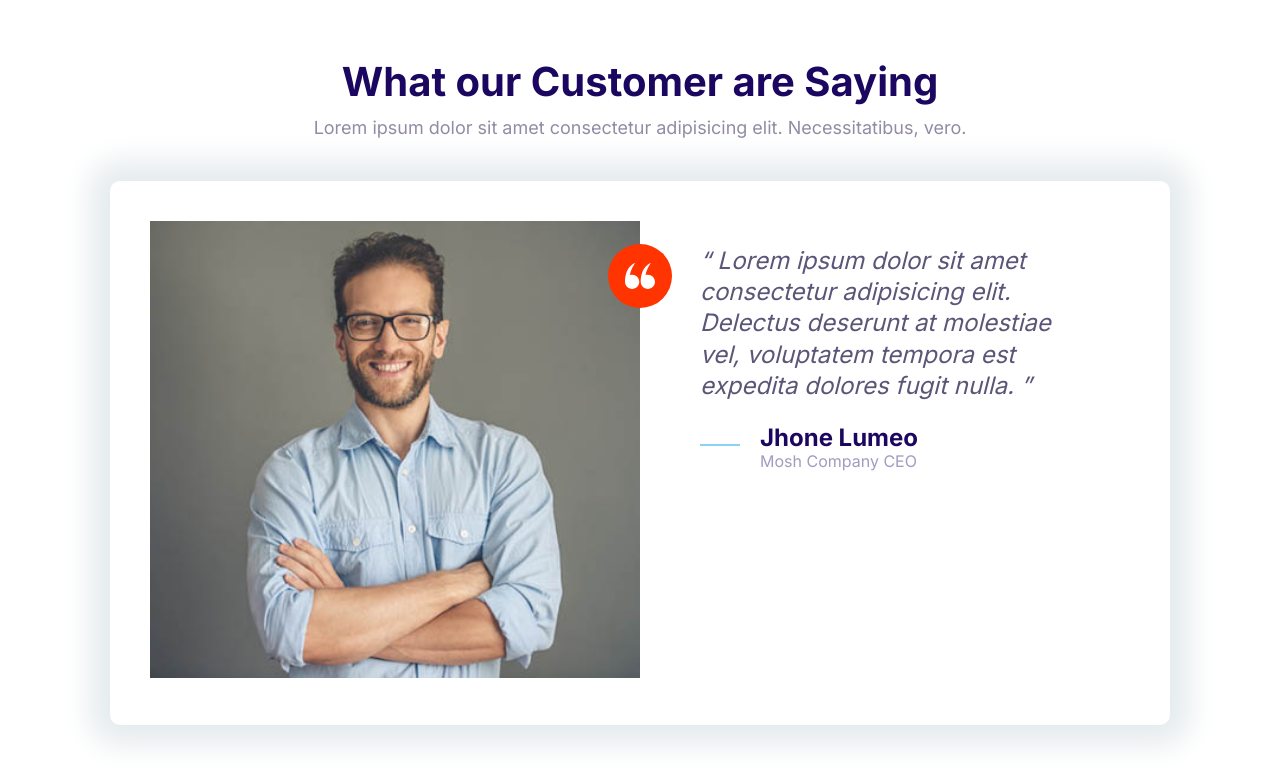
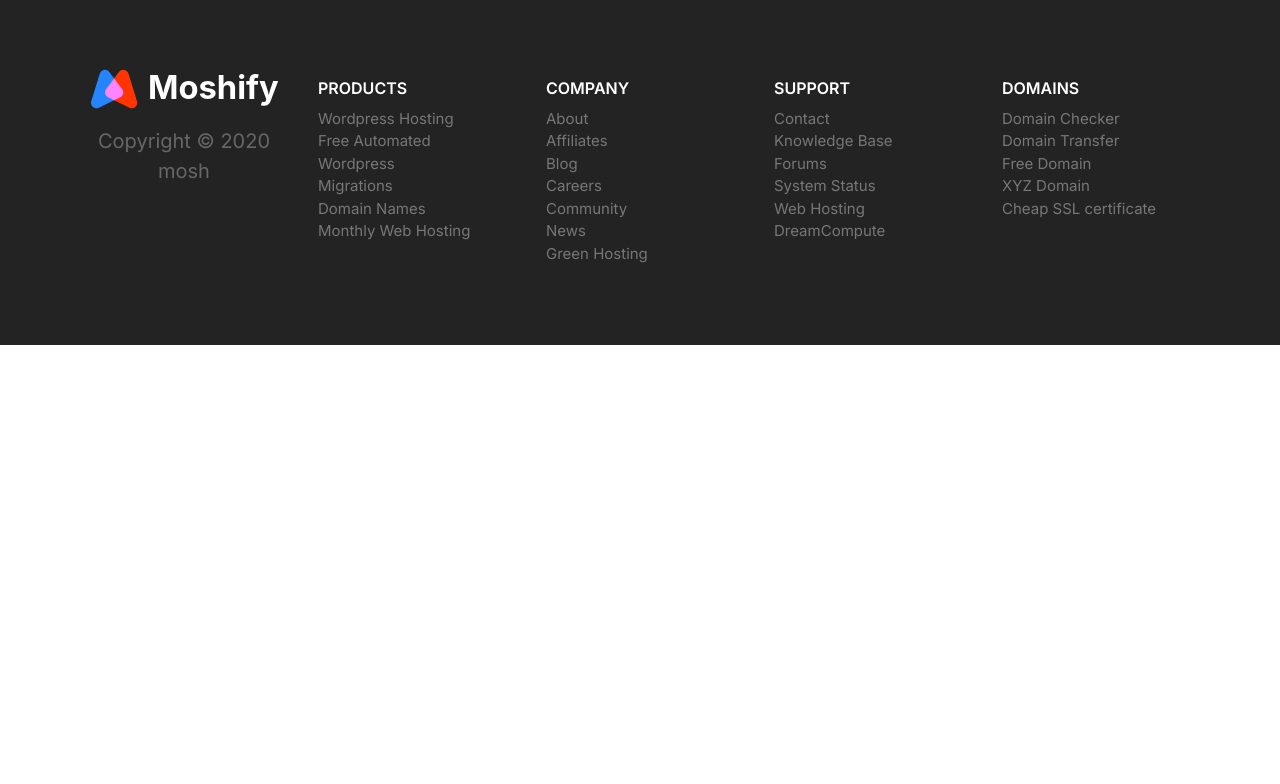
Before and after one commit to AwaisnBhatti/Moshify, a plain HTML site: page index.html in a window 1280 px wide. Drawn offline with Linux system fonts and the light colour scheme.

Commit message:
Building the footer.

```diff
--- a/css/styles.css
+++ b/css/styles.css
@@ -821,4 +821,79 @@ a {
   }
 }
 
-/* Testimonial Block */
+/* Footer */
+
+.footer {
+  background: #232323;
+}
+
+.footer a {
+  color: #777;
+  transition: color 0.3s;
+}
+
+.footer a:hover {
+  color: #fff;
+}
+
+.footer .list {
+  margin: 0;
+}
+
+.footer__brand {
+  text-align: center;
+  margin-top: 5rem;
+}
+
+.footer__logo {
+  width: 100%;
+  max-width: 230px;
+}
+
+.footer__copy {
+  color: #fff;
+  font-size: 2rem;
+  opacity: 0.3;
+}
+
+.footer__section {
+  border-bottom: 1px solid #393939;
+  padding: 2rem;
+}
+
+.footer__heading {
+  text-transform: uppercase;
+  font-weight: 600;
+}
+
+@media screen and (min-width: 768px) {
+  .footer__sections {
+    grid-template-columns: repeat(auto-fit, minmax(10rem, 1fr));
+  }
+
+  .footer__brand {
+    order: -1;
+    margin-top: 0;
+  }
+
+  .footer .collapsible__chevron {
+    display: none;
+  }
+
+  .footer .collapsible__content {
+    max-height: 100vh;
+    opacity: 1;
+  }
+
+  .footer .collapsible {
+    border: 0;
+  }
+
+  .footer .list {
+    font-size: 1.5rem;
+  }
+
+  .footer__heading {
+    font-size: 1.6rem;
+  }
+}
--- a/index.html
+++ b/index.html
@@ -15,50 +15,77 @@
     <link rel="stylesheet" href="css/styles.css" />
   </head>
   <body>
-    <section class="block">
-      <header class="block__header">
-        <h2>What our Customer are Saying</h2>
-        <p>
-          Lorem ipsum dolor sit amet consectetur adipisicing elit.
-          Necessitatibus, vero.
-        </p>
-      </header>
-      <div class="container">
-        <div class="card testimonial">
-          <div class="grid grid--1x2">
-            <div class="testimonial__image">
-              <img
-                src="images/testimonial.jpg"
-                alt="A happy smilling customer"
-              />
-              <span class="icon-container icon-container--accent">
-                <svg class="icon icon--white icon--small">
-                  <use xlink:href="images/sprite.svg#quotes"></use>
-                </svg>
-              </span>
-            </div>
-            <blockquote class="quote">
-              <p class="quote__text">
-                Lorem ipsum dolor sit amet consectetur adipisicing elit.
-                Delectus deserunt at molestiae vel, voluptatem tempora est
-                expedita dolores fugit nulla.
-              </p>
-              <div class="media">
-                <div class="media__image">
-                  <svg class="icon icon--primary quote__line">
-                    <use xlink:href="images/sprite.svg#line"></use>
-                  </svg>
-                </div>
-                <div class="media__body">
-                  <h3 class="media__title quote__author">Jhone Lumeo</h3>
-                  <p class="quote__organization">Mosh Company CEO</p>
-                </div>
-              </div>
-            </blockquote>
-          </div>
+    <footer class="block block--dark footer">
+      <div class="grid container footer__sections">
+        <div class="collapsible collapsible--expanded footer__section">
+          <header class="collapsible__header">
+            <h3 class="collapsible__heading footer__heading">Products</h3>
+            <svg class="icon icon--white collapsible__chevron">
+              <use xlink:href="images/sprite.svg#chevron"></use>
+            </svg>
+          </header>
+          <ul class="list collapsible__content">
+            <li><a href="#">Wordpress Hosting</a></li>
+            <li><a href="#">Free Automated Wordpress</a></li>
+            <li><a href="#">Migrations</a></li>
+            <li><a href="#">Domain Names</a></li>
+            <li><a href="#">Monthly Web Hosting</a></li>
+          </ul>
         </div>
+        <div class="collapsible collapsible--expanded footer__section">
+          <header class="collapsible__header">
+            <h3 class="collapsible__heading footer__heading">Company</h3>
+            <svg class="icon icon--white collapsible__chevron">
+              <use xlink:href="images/sprite.svg#chevron"></use>
+            </svg>
+          </header>
+          <ul class="list collapsible__content">
+            <li><a href="#">About</a></li>
+            <li><a href="#">Affiliates</a></li>
+            <li><a href="#">Blog</a></li>
+            <li><a href="#">Careers</a></li>
+            <li><a href="#">Community</a></li>
+            <li><a href="#">News</a></li>
+            <li><a href="#">Green Hosting</a></li>
+          </ul>
+        </div>
+        <div class="collapsible collapsible--expanded footer__section">
+          <header class="collapsible__header">
+            <h3 class="collapsible__heading footer__heading">Support</h3>
+            <svg class="icon icon--white collapsible__chevron">
+              <use xlink:href="images/sprite.svg#chevron"></use>
+            </svg>
+          </header>
+          <ul class="list collapsible__content">
+            <li><a href="#">Contact</a></li>
+            <li><a href="#">Knowledge Base</a></li>
+            <li><a href="#">Forums</a></li>
+            <li><a href="#">System Status</a></li>
+            <li><a href="#">Web Hosting</a></li>
+            <li><a href="#">DreamCompute</a></li>
+          </ul>
+        </div>
+        <div class="collapsible collapsible--expanded footer__section">
+          <header class="collapsible__header">
+            <h3 class="collapsible__heading footer__heading">Domains</h3>
+            <svg class="icon icon--white collapsible__chevron">
+              <use xlink:href="images/sprite.svg#chevron"></use>
+            </svg>
+          </header>
+          <ul class="list collapsible__content">
+            <li><a href="#">Domain Checker</a></li>
+            <li><a href="#">Domain Transfer</a></li>
+            <li><a href="#">Free Domain</a></li>
+            <li><a href="#">XYZ Domain</a></li>
+            <li><a href="#">Cheap SSL certificate</a></li>
+          </ul>
+        </div>
+        <section class="footer__brand">
+          <img class="footer__logo" src="images/logo.svg" alt="" />
+          <p class="footer__copy">Copyright &copy; 2020 mosh</p>
+        </section>
       </div>
-    </section>
+    </footer>
     <script src="js/main.js"></script>
   </body>
 </html>
```
